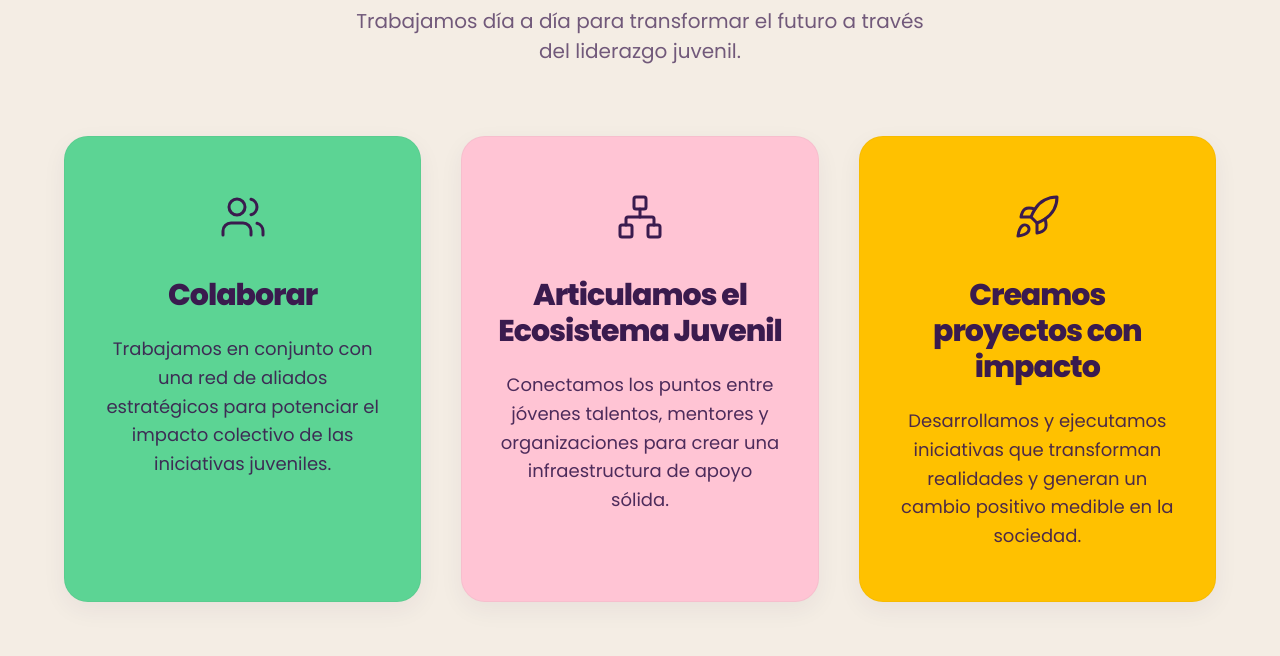
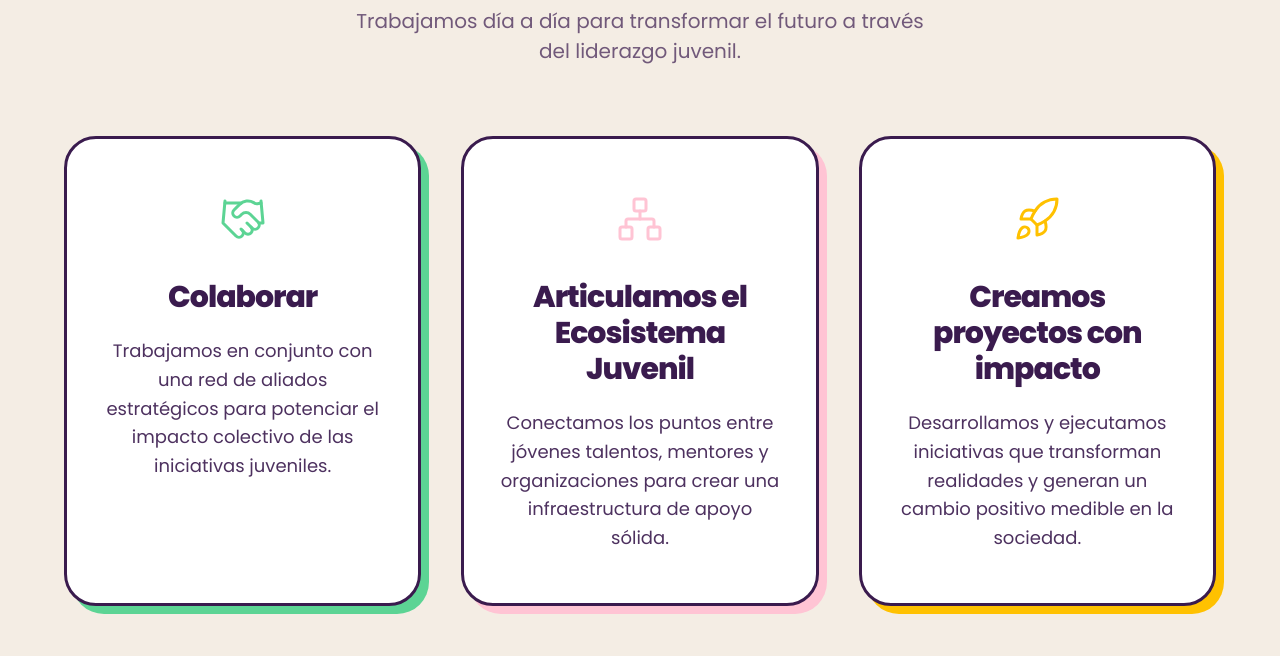
Before and after one commit to MrKat303/Hiveyoung-Website, a Next.js app: page / in a window 1280 px wide. Shown: the part 1000-1656 px from the top of the page. Built offline with nearby package versions, Linux system fonts and the light colour scheme.

Commit message:
style: update Que Hacemos cards to use neo-brutalism style and new Handshake icon

```diff
--- a/components/Home/QueHacemos.css
+++ b/components/Home/QueHacemos.css
@@ -38,32 +38,29 @@
 }
 
 .que-hacemos-card {
-    background-color: var(--accent-color);
-    padding: 50px 35px; /* Slightly tighter padding */
-    border-radius: 24px; /* More 'normal' / standard card look */
-    box-shadow:
-        0 8px 25px rgba(58, 27, 78, 0.06);
-    transition: transform 0.4s cubic-bezier(0.175, 0.885, 0.32, 1.275), box-shadow 0.4s ease;
+    background-color: #ffffff;
+    padding: 50px 35px;
+    border-radius: 32px;
+    border: 3px solid #3a1b4e;
+    box-shadow: 8px 8px 0px var(--accent-color);
+    transition: transform 0.3s ease, box-shadow 0.3s ease;
     display: flex;
     flex-direction: column;
     align-items: center;
     text-align: center;
     position: relative;
-    border: 1px solid rgba(0, 0, 0, 0.03);
     z-index: 1;
 }
 
 .que-hacemos-card:hover {
-    transform: translateY(-8px);
-    box-shadow:
-        0 20px 40px rgba(58, 27, 78, 0.08),
-        0 10px 20px rgba(0, 0, 0, 0.04);
+    transform: translate(-4px, -4px);
+    box-shadow: 12px 12px 0px var(--accent-color);
 }
 
 .qh-icon-wrapper {
     width: 60px;
     height: 60px;
-    color: #3a1b4e; /* Keep brand purple for all icons */
+    color: var(--accent-color); /* Icon matches shadow color */
     display: flex;
     align-items: center;
     justify-content: center;
--- a/components/Home/QueHacemos.tsx
+++ b/components/Home/QueHacemos.tsx
@@ -3,7 +3,7 @@
 import React from 'react';
 import Image from 'next/image';
 import useScrollReveal from '@/hooks/useScrollReveal';
-import { Users, Network, Rocket } from 'lucide-react';
+import { Handshake, Network, Rocket } from 'lucide-react';
 import './QueHacemos.css';
 
 const QueHacemos = () => {
@@ -11,7 +11,7 @@ const QueHacemos = () => {
 
     const activities = [
         {
-            icon: <Users size={48} strokeWidth={1.5} />,
+            icon: <Handshake size={48} strokeWidth={1.5} />,
             title: "Colaborar",
             description: "Trabajamos en conjunto con una red de aliados estratégicos para potenciar el impacto colectivo de las iniciativas juveniles.",
             color: "#5CD494" // Vibrant Green
```
